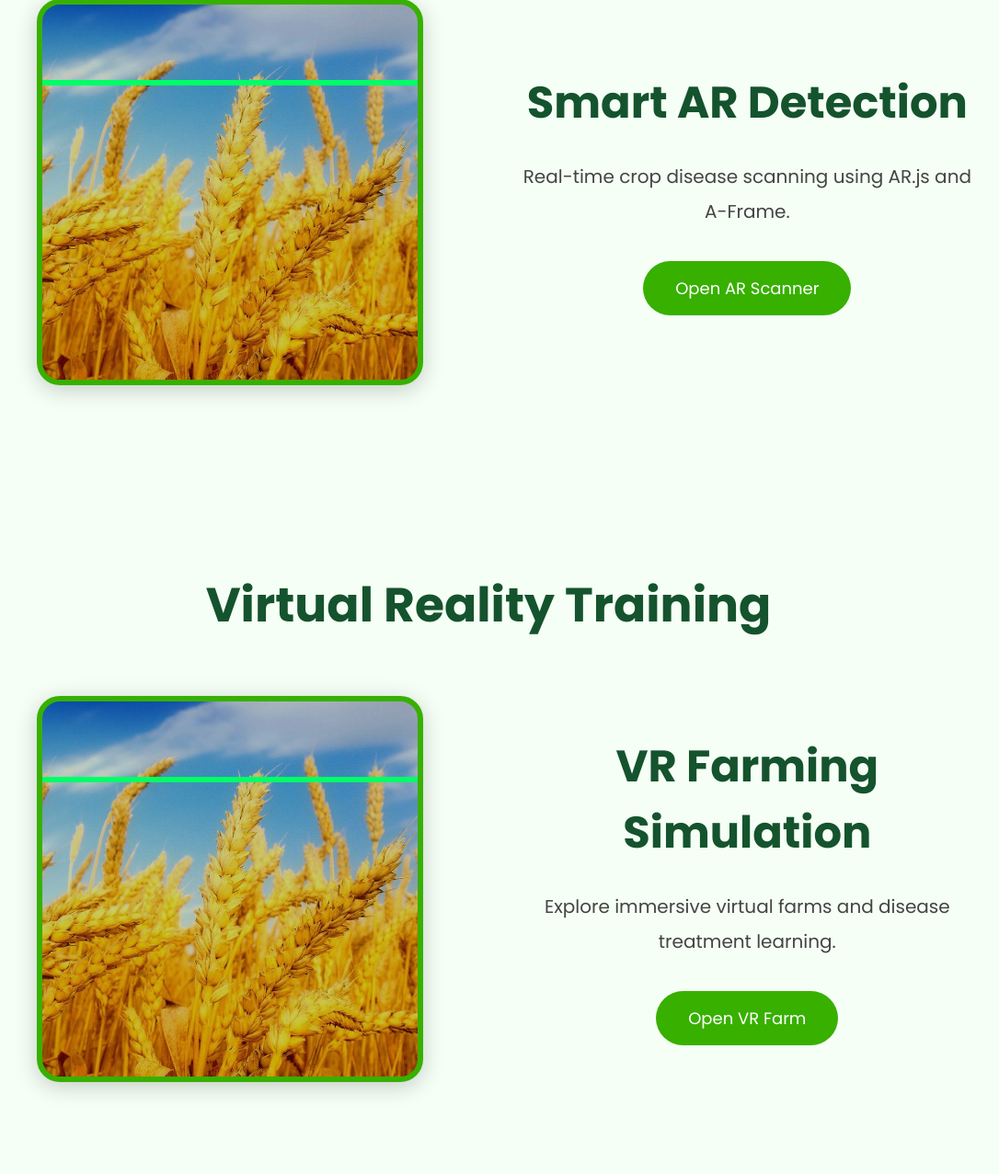
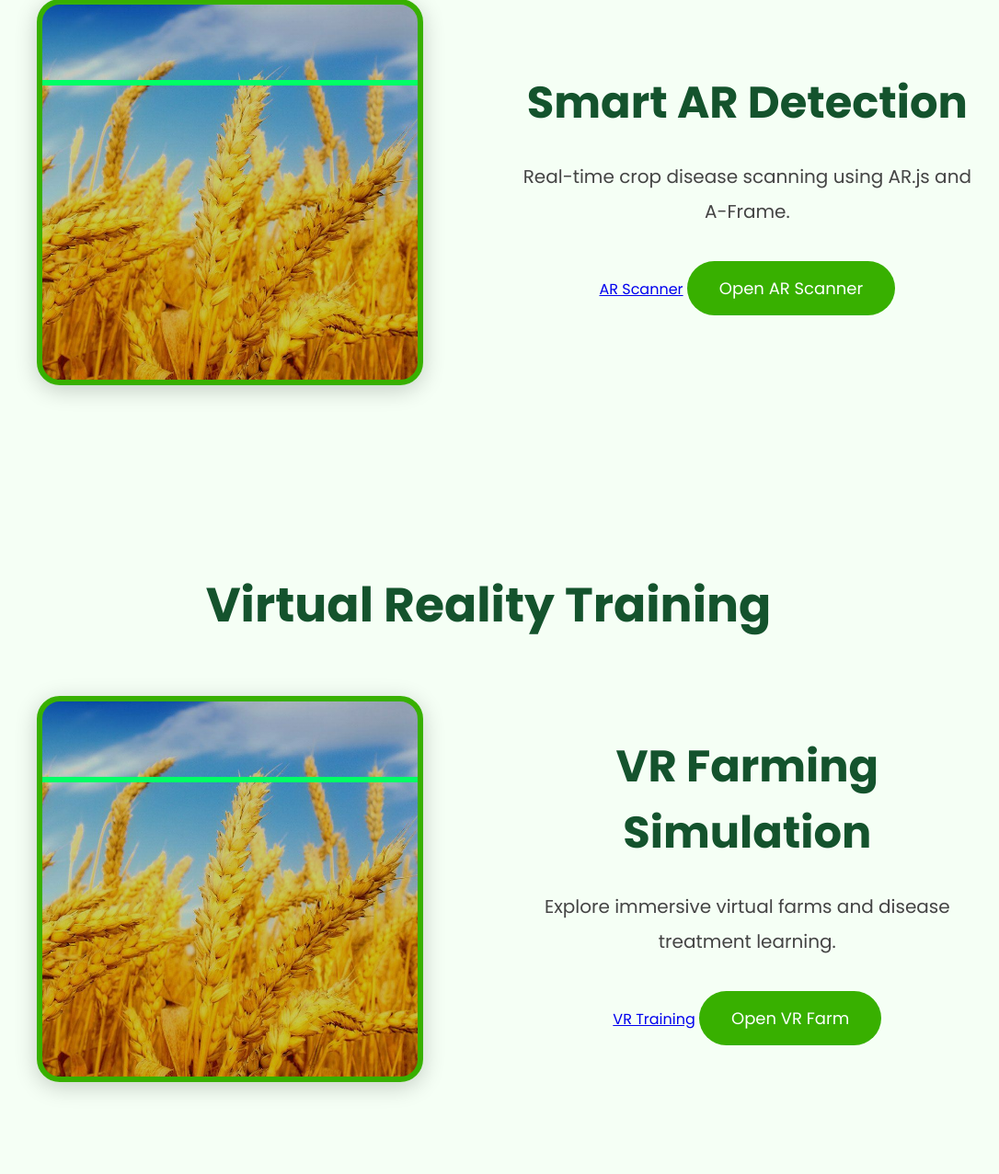
Before and after one commit to MownikaAnnaiah/immersive-ar-vr-farming-assistant, a Flask app: page / in a window 1280 px wide. Shown: the part 3088-4365 px from the top of the page at 92% size, without its empty margins (109-1195 px from the left). Run offline with Flask 3, Linux system fonts and the light colour scheme.

Commit message:
Add Flask routes for project pages

```diff
--- a/app.py
+++ b/app.py
@@ -256,9 +256,33 @@ def predict():
 # ==========================================
 # RUN FLASK SERVER
 # ==========================================
+# ==========================================
+# PAGE ROUTES
+# ==========================================
+
 @app.route("/")
 def home():
     return render_template("farmindex.html")
+
+
+@app.route("/ar-scanner.html")
+def ar_scanner():
+    return render_template("ar-scanner.html")
+
+
+@app.route("/vr-farm.html")
+def vr_farm():
+    return render_template("vr-farm.html")
+
+
+@app.route("/disease-details.html")
+def disease_details():
+    return render_template("disease-details.html")
+
+
+@app.route("/ar-farm-backup.html")
+def ar_farm_backup():
+    return render_template("ar-farm-backup.html")
 
 
 if __name__ == "__main__":
--- a/templates/farmindex.html
+++ b/templates/farmindex.html
@@ -401,12 +401,12 @@ async function detectDisease() {
 
   try {
     const response = await fetch(
-    "/predict",
-    {
-        method: "POST",
-        body: formData
-    }
-);
+        "http://127.0.0.1:5000/predict",
+        {
+            method: "POST",
+            body: formData
+        }
+    );
 
     const data = await response.json();
 
@@ -500,7 +500,9 @@ async function detectDisease() {
 
                 </p>
 
-                <a href="ar-scanner.html">
+               <a href="{{ url_for('ar_scanner') }}">AR Scanner</a>
+
+
 
                     <button>
 
@@ -553,7 +555,9 @@ async function detectDisease() {
 
                 </p>
 
-                <a href="vr_crops_added/index.html">
+
+
+                 <a href="{{ url_for('vr_crops_added') }}">VR Training</a>
 
                     <button>
 
```
